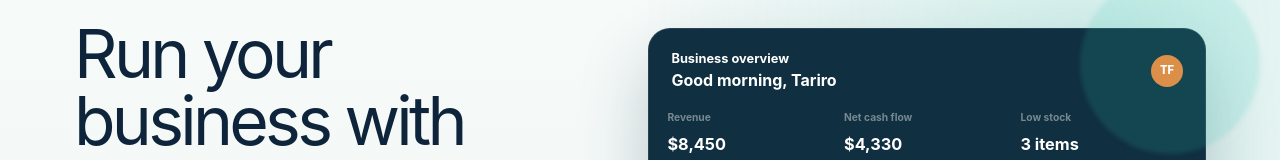
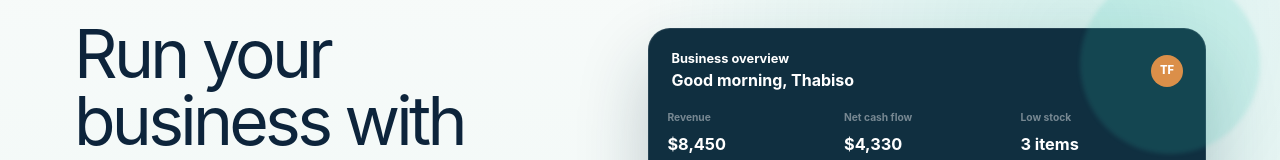
Before and after one commit to kayerodneytech/sme-link, a Next.js app: page / in a window 1280 px wide. Shown: the part 181-341 px from the top of the page. Built offline with nearby package versions, Linux system fonts and the light colour scheme.

Commit message:
copy: replace sample owner name with Thabiso

```diff
--- a/app/(workspace)/dashboard/page.tsx
+++ b/app/(workspace)/dashboard/page.tsx
@@ -50,7 +50,7 @@ export default function DashboardPage() {
         }
         description="A clear view of your business activity for June 2026."
         eyebrow="Business overview"
-        title="Good morning, Tariro"
+        title="Good morning, Thabiso"
       />
 
       <section className="summary-grid" aria-label="Business summary">
--- a/app/(workspace)/settings/page.tsx
+++ b/app/(workspace)/settings/page.tsx
@@ -6,7 +6,7 @@ export default function SettingsPage() {
     <div className="content">
       <PageHeading description="Maintain the information used across your workspace." eyebrow="Manage" title="Business settings" />
       <form style={{ display: "grid", gap: 16, maxWidth: 850 }}>
-        <section className="card card-pad"><div className="section-heading"><div><h2>Business details</h2><p>Shown on your workspace and exported reports</p></div></div><div className="form-grid"><div className="field"><label htmlFor="business-name">Business name</label><input className="input" defaultValue="Tariro Foods" id="business-name" /></div><div className="field"><label htmlFor="business-sector">Sector</label><select className="select" defaultValue="Retail" id="business-sector"><option>Retail</option><option>Services</option><option>Manufacturing</option><option>Hospitality</option></select></div><div className="field"><label htmlFor="business-phone">Phone</label><input className="input" defaultValue="+263 77 000 0000" id="business-phone" /></div><div className="field"><label htmlFor="business-location">Location</label><input className="input" defaultValue="Harare, Zimbabwe" id="business-location" /></div><div className="field"><label htmlFor="business-currency">Reporting currency</label><select className="select" defaultValue="USD" id="business-currency"><option>USD</option><option>ZiG</option><option>ZAR</option></select></div></div></section>
+        <section className="card card-pad"><div className="section-heading"><div><h2>Business details</h2><p>Shown on your workspace and exported reports</p></div></div><div className="form-grid"><div className="field"><label htmlFor="business-name">Business name</label><input className="input" defaultValue="Thabiso Foods" id="business-name" /></div><div className="field"><label htmlFor="business-sector">Sector</label><select className="select" defaultValue="Retail" id="business-sector"><option>Retail</option><option>Services</option><option>Manufacturing</option><option>Hospitality</option></select></div><div className="field"><label htmlFor="business-phone">Phone</label><input className="input" defaultValue="+263 77 000 0000" id="business-phone" /></div><div className="field"><label htmlFor="business-location">Location</label><input className="input" defaultValue="Harare, Zimbabwe" id="business-location" /></div><div className="field"><label htmlFor="business-currency">Reporting currency</label><select className="select" defaultValue="USD" id="business-currency"><option>USD</option><option>ZiG</option><option>ZAR</option></select></div></div></section>
         <section className="card card-pad"><div className="section-heading"><div><h2>Stock defaults</h2><p>Used when a product does not have its own threshold</p></div></div><div className="form-grid"><div className="field"><label htmlFor="default-threshold">Default low-stock threshold</label><input className="input" defaultValue="5" id="default-threshold" min="0" type="number" /></div></div></section>
         <div><button className="button button-primary" type="submit"><Save size={17} /> Save changes</button></div>
       </form>
--- a/app/page.tsx
+++ b/app/page.tsx
@@ -125,7 +125,7 @@ export default function Home() {
             <div className="landing-product-top">
               <div>
                 <span className="landing-product-label">Business overview</span>
-                <strong>Good morning, Tariro</strong>
+                <strong>Good morning, Thabiso</strong>
               </div>
               <span className="landing-avatar">TF</span>
             </div>
--- a/components/app-shell.tsx
+++ b/components/app-shell.tsx
@@ -43,7 +43,7 @@ function isActive(pathname: string, href: string) {
 
 export function AppShell({
   children,
-  businessName = "Tariro Foods",
+  businessName = "Thabiso Foods",
   businessLocation = "Harare, Zimbabwe",
   userRole = "Owner",
   demoMode = false,
```
